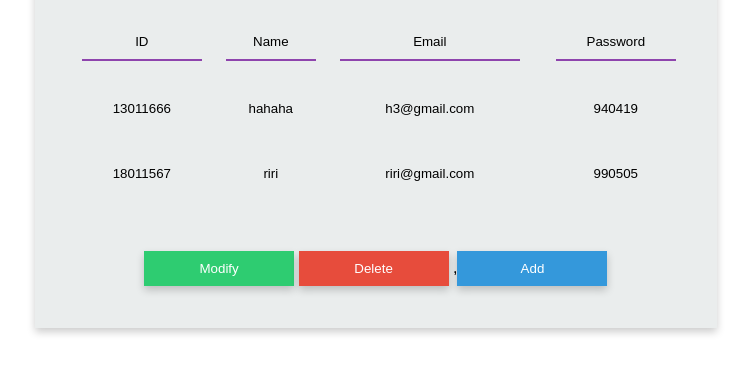
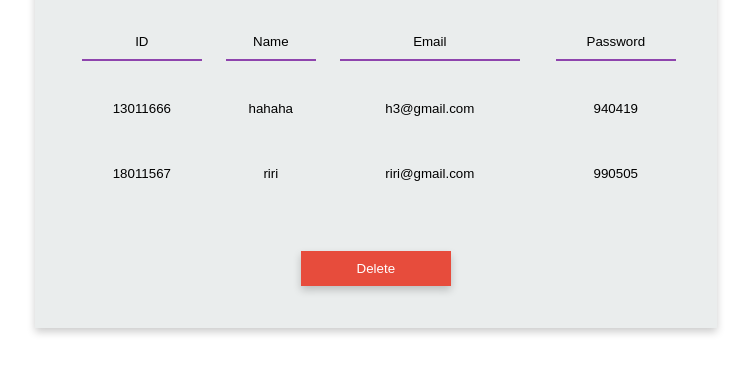
Before and after one commit to reyeon1209/Database_Project_2, a plain HTML site: page 관리자/user.html in a window 1280 px wide. Shown: the part 184-558 px from the top of the page, without its empty margins (226-977 px from the left). Drawn offline with Linux system fonts and the light colour scheme.

Commit message:
user에서 사용자 수정, 추가 부분  delete

```diff
--- a/관리자/user.html
+++ b/관리자/user.html
@@ -35,9 +35,7 @@
 					</div>
 
 					<div class="btns">
-						<input class="btn_modify" type="button" name="modify" value="Modify">
 						<input class="btn_delete" type="button" name="delete" value="Delete">
-						,<a href="vehicleAdd.html"><input class="btn_add" type="button" name="add" value="Add"></a>
 					</div>
 				</div>
 			</div>
```
